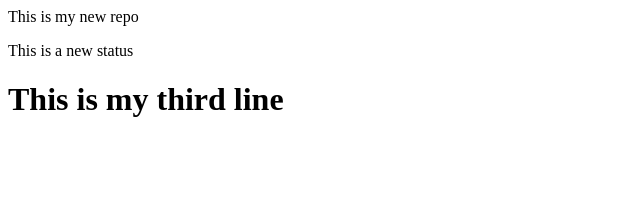
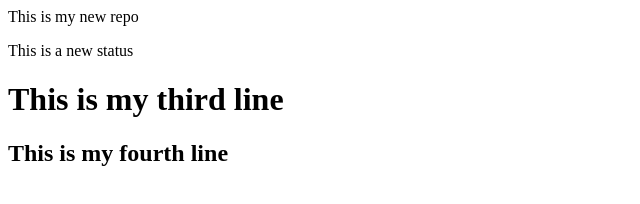
Before and after one commit to AYUB200/localrepo, a plain HTML site: page index.html in a window 1280 px wide. Shown: the whole page, without its empty margins (0-640 px from the left). Drawn offline with Linux system fonts and the light colour scheme.

Commit message:
fourth line

```diff
--- a/index.html
+++ b/index.html
@@ -1,3 +1,4 @@
 <p> This is my new repo</p>
 <p>This is a new status</p>
 <h1>This is my third line</h1>
+<h2>This is my fourth line</h2>
```
